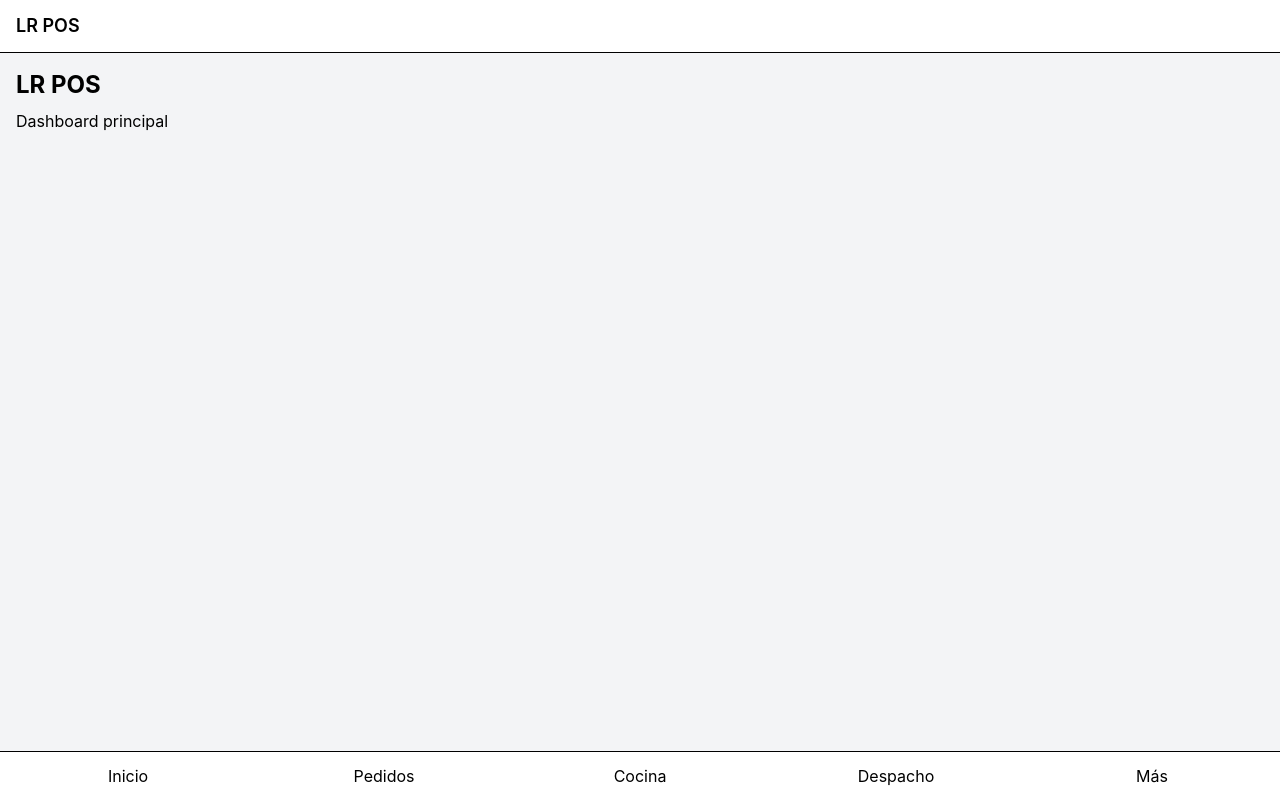
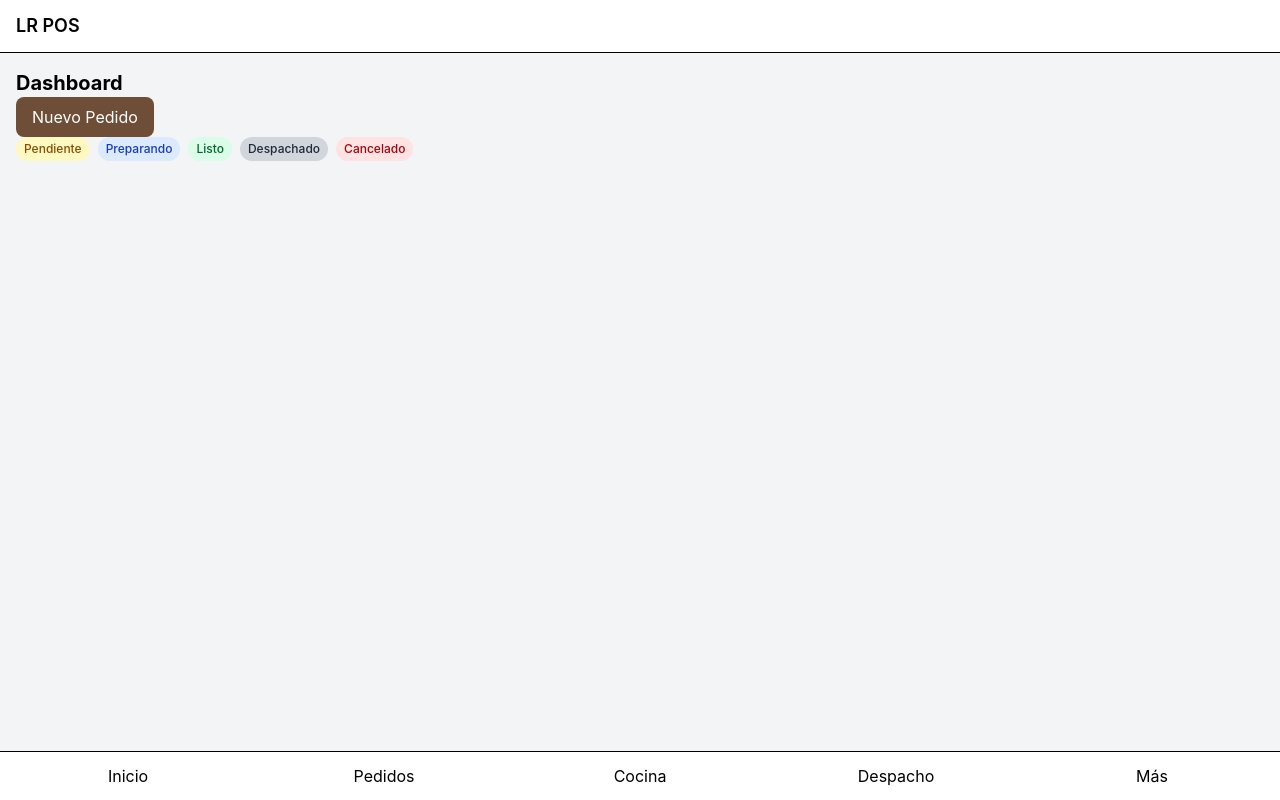
Before and after one commit to lixandro96/lr-pos, a React (Vite) app: page / in a window 1280 px wide. Built offline with nearby package versions, Linux system fonts and the light colour scheme.

Commit message:
se crea el boton y el badge

```diff
--- /dev/null
+++ b/src/components/ui/Badge.jsx
@@ -0,0 +1,39 @@
+function Badge({ status }) {
+  let styles = "";
+  let text = "";
+
+  if (status === "PENDIENTE") {
+    styles = "bg-yellow-100 text-yellow-800";
+    text = "Pendiente";
+  }
+
+  if (status === "EN_PREPARACION") {
+    styles = "bg-blue-100 text-blue-800";
+    text = "Preparando";
+  }
+
+  if (status === "LISTO") {
+    styles = "bg-green-100 text-green-800";
+    text = "Listo";
+  }
+
+  if (status === "DESPACHADO") {
+    styles = "bg-gray-300 text-gray-800";
+    text = "Despachado";
+  }
+
+  if (status === "CANCELADO") {
+    styles = "bg-red-100 text-red-800";
+    text = "Cancelado";
+  }
+
+  return (
+    <span
+      className={`px-2 py-1 rounded-full text-xs font-medium ${styles}`}
+    >
+      {text}
+    </span>
+  );
+}
+
+export default Badge;
--- /dev/null
+++ b/src/components/ui/Button.jsx
@@ -0,0 +1,9 @@
+function Button({ children, onClick }) {
+  return (
+    <button className="bg-[#6F4E37] text-white px-4 py-2 rounded-lg cursor-pointer"  onClick={onClick}>
+      {children}
+    </button>
+  );
+}
+
+export default Button;
--- a/src/features/dashboard/DashboardPage.jsx
+++ b/src/features/dashboard/DashboardPage.jsx
@@ -1,15 +1,33 @@
+import Button from "../../components/ui/Button";
+import Badge from "../../components/ui/Badge";
+
 function DashboardPage() {
+
+  function CrearPedido(){
+    alert("Crear Pedido");
+  }
+
+
   return (
     <div className="p-4">
-      <h1 className="text-2xl font-bold">
-        LR POS
+      <h1 className="text-xl font-bold">
+        Dashboard
       </h1>
 
-      <p className="mt-2">
-        Dashboard principal
-      </p>
+      <Button onClick={CrearPedido}>
+        Nuevo Pedido
+      </Button>
+
+      <div className="flex flex-wrap gap-2">
+        <Badge status="PENDIENTE" />
+        <Badge status="EN_PREPARACION" />
+        <Badge status="LISTO" />
+        <Badge status="DESPACHADO" />
+        <Badge status="CANCELADO" />
+      </div>
+
     </div>
-  )
+  );
 }
 
-export default DashboardPage
+export default DashboardPage;
```
